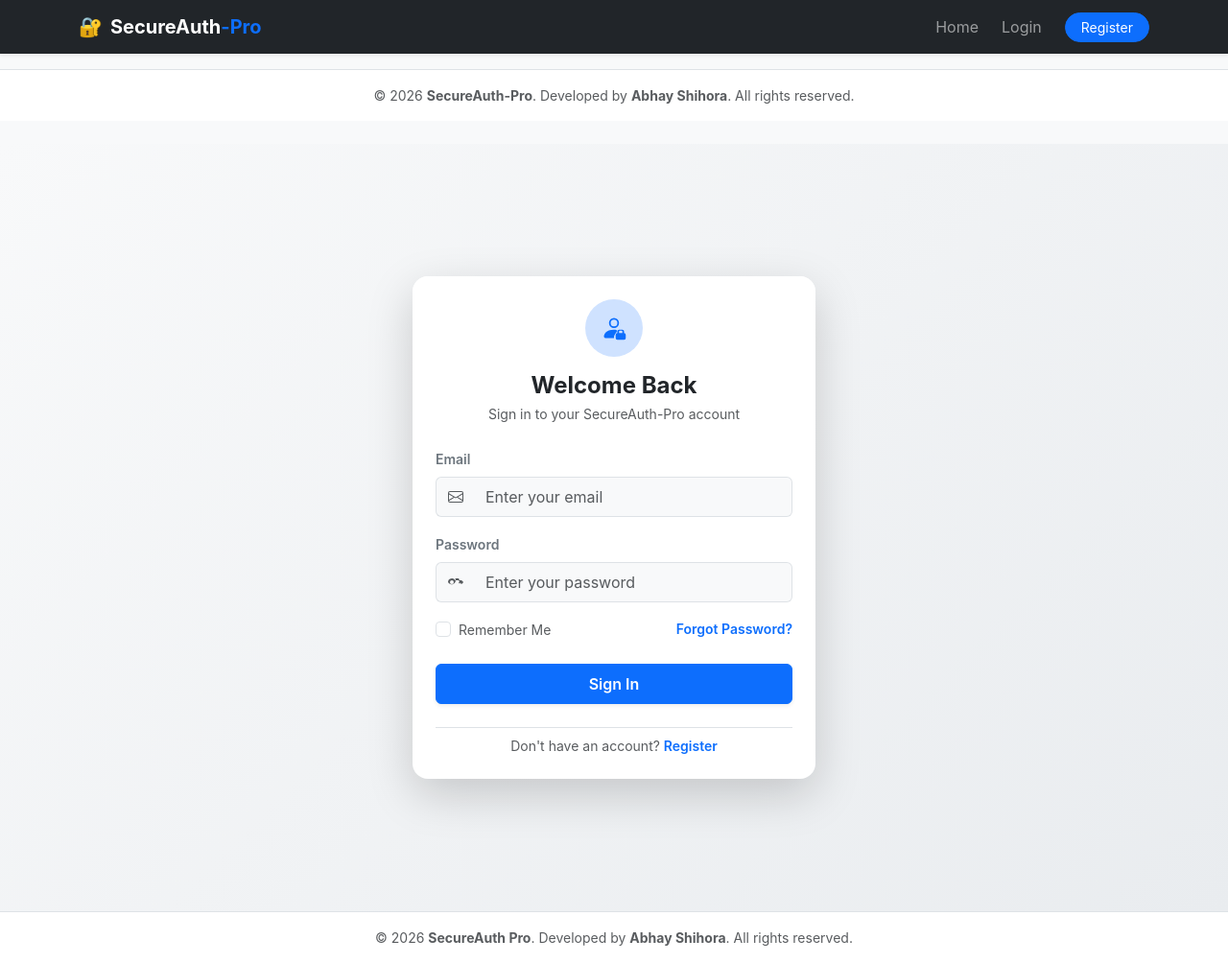
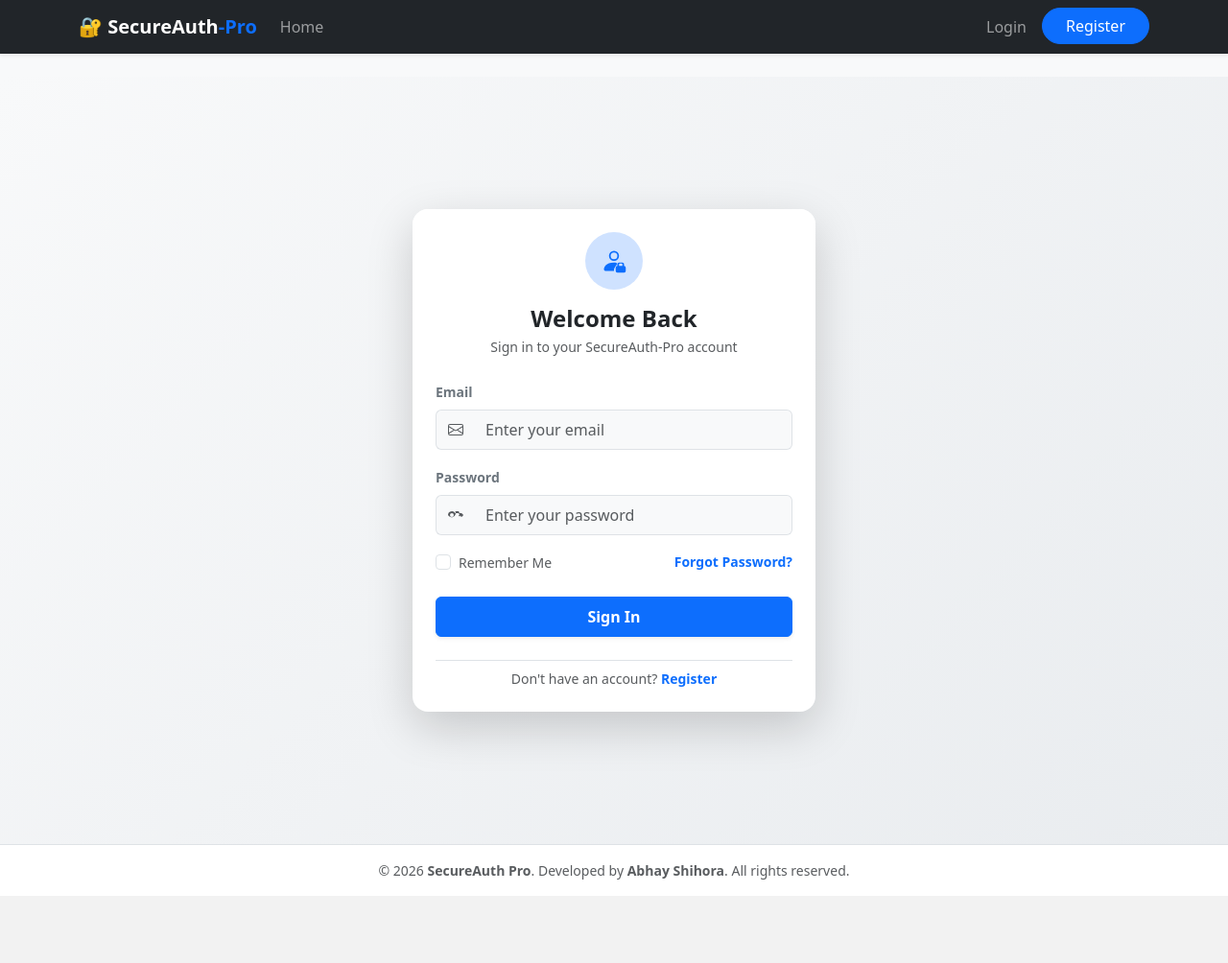
Before and after one commit to AbhayShihora/SecureAuth-Pro, a Flask app: a page that uses app/templates/components/navbar.html in a window 1280 px wide. Shown: the whole page at 96% size. After the commit the page ends 934 px from the top, so only its background shows below. Run offline with Flask 3, Linux system fonts and the light colour scheme.

Commit message:
change navbar

```diff
--- a/app/templates/components/navbar.html
+++ b/app/templates/components/navbar.html
@@ -1,170 +1,143 @@
-<!DOCTYPE html>
-<html lang="en">
-<head>
-    <meta charset="UTF-8">
-    <meta name="viewport" content="width=device-width, initial-scale=1.0">
-    <title>{% block title %}SecureAuth-Pro{% endblock %}</title>
+<!-- ======================= NAVBAR ======================= -->
+<nav class="navbar navbar-expand-lg navbar-dark bg-dark shadow-sm sticky-top">
+    <div class="container">
 
-    <!-- Bootstrap 5 CSS -->
-    <link href="https://cdn.jsdelivr.net/npm/bootstrap@5.3.2/dist/css/bootstrap.min.css" rel="stylesheet">
-
-    <!-- Custom Shared Stylesheet -->
-    <style>
-        :root {
-            --primary-color: #0d6efd;
-            --bg-gradient: linear-gradient(135deg, #f8f9fa 0%, #e9ecef 100%);
-        }
-
-        body {
-            font-family: -apple-system, BlinkMacSystemFont, "Segoe UI", Roboto, "Helvetica Neue", Arial, sans-serif;
-            background-color: #f8f9fa;
-            color: #212529;
-            min-height: 100vh;
-            display: flex;
-            flex-direction: column;
-        }
-
-        .auth-container {
-            background: var(--bg-gradient);
-        }
-
-        /* Input Group Enhancements */
-        .input-group .form-control:focus {
-            box-shadow: none;
-            border-color: var(--primary-color);
-        }
-
-        .input-group:focus-within .input-group-text {
-            border-color: var(--primary-color);
-            color: var(--primary-color) !important;
-        }
-
-        /* Custom Utility Classes */
-        .letter-spacing-2 {
-            letter-spacing: 0.25rem;
-        }
-
-        .hover-underline:hover {
-            text-decoration: underline !important;
-        }
-
-        footer {
-            margin-top: auto;
-        }
-    </style>
-    {% block extra_css %}{% endblock %}
-</head>
-<body>
-
-    <!-- Responsive Navbar -->
-    <nav class="navbar navbar-expand-lg navbar-dark bg-dark sticky-top shadow-sm">
-        <div class="container">
-            <a class="navbar-brand fw-bold d-flex align-items-center" href="/">
-                <span class="me-2 fs-5">🔐</span>
-                <span>SecureAuth<span class="text-primary">-Pro</span></span>
+        <!-- Logo -->
+        <a class="navbar-brand fw-bold" href="{{ url_for('main.home') }}">
+            🔐 SecureAuth<span class="text-primary">-Pro</span>
         </a>
 
-            <!-- Mobile Toggle Button -->
-            <button class="navbar-toggler border-0" type="button" data-bs-toggle="collapse" data-bs-target="#navbarContent" aria-controls="navbarContent" aria-expanded="false" aria-label="Toggle navigation">
+        <!-- Mobile Toggle -->
+        <button class="navbar-toggler"
+                type="button"
+                data-bs-toggle="collapse"
+                data-bs-target="#navbarContent"
+                aria-controls="navbarContent"
+                aria-expanded="false"
+                aria-label="Toggle navigation">
+
             <span class="navbar-toggler-icon"></span>
         </button>
 
-            <!-- Navbar Links -->
         <div class="collapse navbar-collapse" id="navbarContent">
-                <ul class="navbar-nav ms-auto mb-2 mb-lg-0 align-items-lg-center gap-lg-2">
+
+            <!-- Left Side -->
+            <ul class="navbar-nav me-auto">
+
                 <li class="nav-item">
-                        <a class="nav-link" href="/">Home</a>
+                    <a class="nav-link {% if request.endpoint == 'main.home' %}active{% endif %}"
+                       href="{{ url_for('main.home') }}">
+                        Home
+                    </a>
                 </li>
 
                 {% if current_user.is_authenticated %}
-                        {% if current_user.role == 'admin' %}
+
                 <li class="nav-item">
-                                <a class="nav-link" href="{{ url_for('main.admin_dashboard') if 'admin_dashboard' in url_for.__self__ else '#' }}">
+                    <a class="nav-link {% if request.endpoint == 'main.dashboard' %}active{% endif %}"
+                       href="{{ url_for('main.dashboard') }}">
+                        Dashboard
+                    </a>
+                </li>
+
+                {% if current_user.role == "admin" %}
+                <li class="nav-item">
+                    <a class="nav-link {% if request.endpoint == 'main.admin_dashboard' %}active{% endif %}"
+                       href="{{ url_for('main.admin_dashboard') }}">
                         Admin Panel
                     </a>
                 </li>
                 {% endif %}
 
-                        <li class="nav-item">
-                            <a class="nav-link" href="{{ url_for('main.dashboard') if 'dashboard' in url_for.__self__ else '#' }}">
-                                Dashboard
+                {% endif %}
+
+            </ul>
+
+            <!-- Right Side -->
+            <ul class="navbar-nav ms-auto">
+
+                {% if current_user.is_authenticated %}
+
+                <li class="nav-item dropdown">
+
+                    <a class="nav-link dropdown-toggle d-flex align-items-center"
+                       href="#"
+                       id="navbarDropdown"
+                       role="button"
+                       data-bs-toggle="dropdown"
+                       aria-expanded="false">
+
+                        👤 {{ current_user.full_name }}
+                    </a>
+
+                    <ul class="dropdown-menu dropdown-menu-end shadow">
+
+                        <li>
+                            <h6 class="dropdown-header">
+                                {{ current_user.email }}
+                            </h6>
+                        </li>
+
+                        <li><hr class="dropdown-divider"></li>
+
+                        <li>
+                            <a class="dropdown-item"
+                               href="{{ url_for('main.dashboard') }}">
+                                📊 Dashboard
                             </a>
                         </li>
 
-                        <!-- User Profile / Logout Dropdown -->
-                        <li class="nav-item dropdown ms-lg-2">
-                            <a class="nav-link dropdown-toggle btn btn-outline-light btn-sm text-start border-0 px-3 py-2 rounded-pill mt-2 mt-lg-0" href="#" id="userDropdown" role="button" data-bs-toggle="dropdown" aria-expanded="false">
-                                <span class="me-1">👤</span> {{ current_user.full_name if current_user.full_name else 'Account' }}
-                            </a>
-                            <ul class="dropdown-menu dropdown-menu-end shadow border-0" aria-labelledby="userDropdown">
+                        {% if current_user.role == "admin" %}
                         <li>
-                                    <span class="dropdown-item-text small text-muted">
-                                        Signed in as <strong>@{{ current_user.username if current_user.username else 'user' }}</strong>
-                                    </span>
-                                </li>
-                                <li><hr class="dropdown-divider"></li>
-                                <li>
-                                    <a class="dropdown-link dropdown-item text-danger d-flex align-items-center" href="{{ url_for('auth.logout') }}">
-                                        <svg xmlns="http://www.w3.org/2000/svg" width="16" height="16" fill="currentColor" class="bi bi-box-arrow-right me-2" viewBox="0 0 16 16">
-                                            <path fill-rule="evenodd" d="M10 12.5a.5.5 0 0 1-.5.5h-8a.5.5 0 0 1-.5-.5v-9a.5.5 0 0 1 .5-.5h8a.5.5 0 0 1 .5.5v2a.5.5 0 0 0 1 0v-2A1.5 1.5 0 0 0 9.5 2h-8A1.5 1.5 0 0 0 0 3.5v9A1.5 1.5 0 0 0 1.5 14h8a1.5 1.5 0 0 0 1.5-1.5v-2a.5.5 0 0 0-1 0z"/>
-                                            <path fill-rule="evenodd" d="M15.854 8.354a.5.5 0 0 0 0-.708l-3-3a.5.5 0 1 0-.708.708L14.293 7.5H5.5a.5.5 0 0 0 0 1h8.793l-2.147 2.146a.5.5 0 0 0 .708.708z"/>
-                                        </svg>
-                                        Logout
+                            <a class="dropdown-item"
+                               href="{{ url_for('main.admin_dashboard') }}">
+                                🛡 Admin Panel
                             </a>
                         </li>
+
+                        <li>
+                            <a class="dropdown-item"
+                               href="{{ url_for('main.manage_users') }}">
+                                👥 Manage Users
+                            </a>
+                        </li>
+                        {% endif %}
+
+                        <li><hr class="dropdown-divider"></li>
+
+                        <li>
+                            <a class="dropdown-item text-danger"
+                               href="{{ url_for('auth.logout') }}">
+                                🚪 Logout
+                            </a>
+                        </li>
+
                     </ul>
+
                 </li>
 
                 {% else %}
+
                 <li class="nav-item">
-                            <a class="nav-link" href="{{ url_for('auth.login') }}">Login</a>
+                    <a class="nav-link"
+                       href="{{ url_for('auth.login') }}">
+                        Login
+                    </a>
                 </li>
+
                 <li class="nav-item ms-lg-2">
-                            <a class="btn btn-primary btn-sm px-3 rounded-pill" href="{{ url_for('auth.register') }}">
+                    <a class="btn btn-primary rounded-pill px-4"
+                       href="{{ url_for('auth.register') }}">
                         Register
                     </a>
                 </li>
+
                 {% endif %}
+
             </ul>
+
         </div>
+
     </div>
 </nav>
-
-    <!-- Flash Notifications Container -->
-    <div class="container mt-3">
-        {% with messages = get_flashed_messages(with_categories=true) %}
-            {% if messages %}
-                {% for category, message in messages %}
-                    <div class="alert alert-{{ category if category != 'message' else 'info' }} alert-dismissible fade show border-0 shadow-sm rounded-3 mb-3" role="alert">
-                        <div class="d-flex align-items-center">
-                            <span class="me-2">
-                                {% if category == 'success' %}✅{% elif category == 'danger' or category == 'error' %}⚠️{% else %}ℹ️{% endif %}
-                            </span>
-                            <div>{{ message }}</div>
-                        </div>
-                        <button type="button" class="btn-close" data-bs-dismiss="alert" aria-label="Close"></button>
-                    </div>
-                {% endfor %}
-            {% endif %}
-        {% endwith %}
-    </div>
-
-    <!-- Main Page Body Content -->
-    <main class="flex-grow-1">
-        {% block content %}{% endblock %}
-    </main>
-
-    <!-- Footer -->
-    <footer class="bg-white border-top py-3 mt-auto">
-        <div class="container text-center">
-            <p class="small text-muted mb-0">
-                &copy; 2026 <strong>SecureAuth-Pro</strong>. Developed by <strong>Abhay Shihora</strong>. All rights reserved.
-            </p>
-        </div>
-    </footer>
-
-    <!-- Bootstrap 5 JavaScript Bundle -->
-    <script src="https://cdn.jsdelivr.net/npm/bootstrap@5.3.2/dist/bootstrap.bundle.min.js"></script>
-    {% block extra_js %}{% endblock %}
-</body>
-</html>
+<!-- ===================== END NAVBAR ===================== -->
```
Lines whose indentation alone changed are shown as unchanged.
